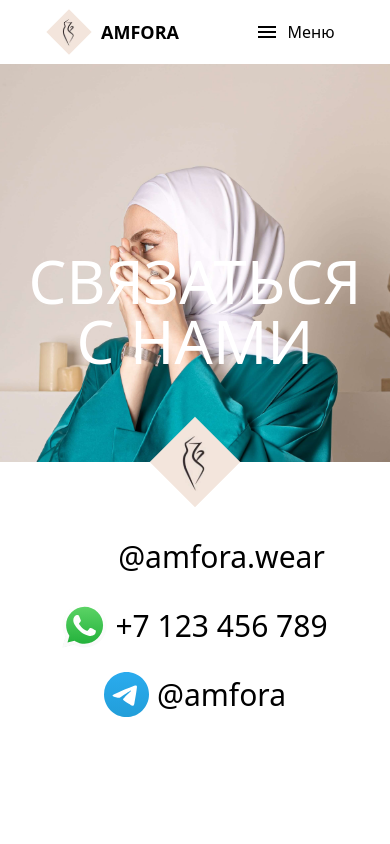
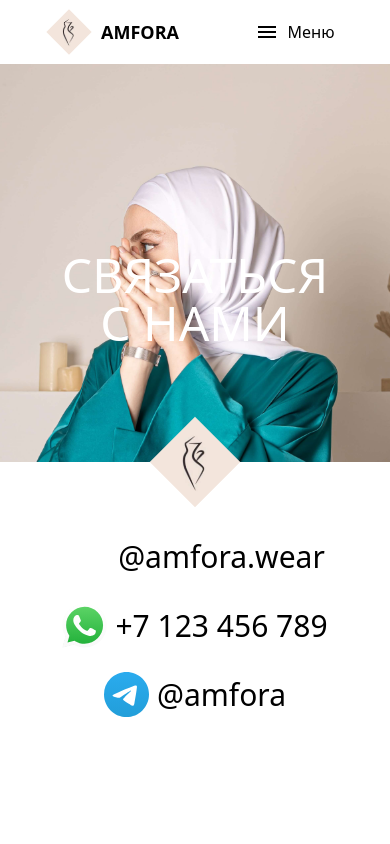
Before and after one commit to mustafagarko/amfora-app, a React (Create React App) app: page /contact-us in a window 390 px wide. Shown: the top 844 px of the page. Built offline with nearby package versions, Linux system fonts and the light colour scheme; some icons are missing.

Commit message:
contactus

```diff
--- a/src/pages/ContactUs/ContactUs.jsx
+++ b/src/pages/ContactUs/ContactUs.jsx
@@ -7,7 +7,7 @@ function ContactUs() {
     <section className="page mt-10 h-[100vh] " id="page">
       <figure className="w-full h-full">
         <img src={bgPic} className="object-cover h-full z-10 w-full"></img>
-        <h1 className="text-6xl z-20 left-1/2 transform -translate-x-1/2 top-[25vh] text-white uppercase absolute text-center">
+        <h1 className="md:text-6xl text-5xl z-20 left-1/2 transform -translate-x-1/2 top-[25vh] text-white uppercase absolute text-center">
           Связаться с нами
         </h1>
         <div className="flex gap-2 flex-col bg-white z-20 absolute w-full h-[50vh] bottom-0">
```
